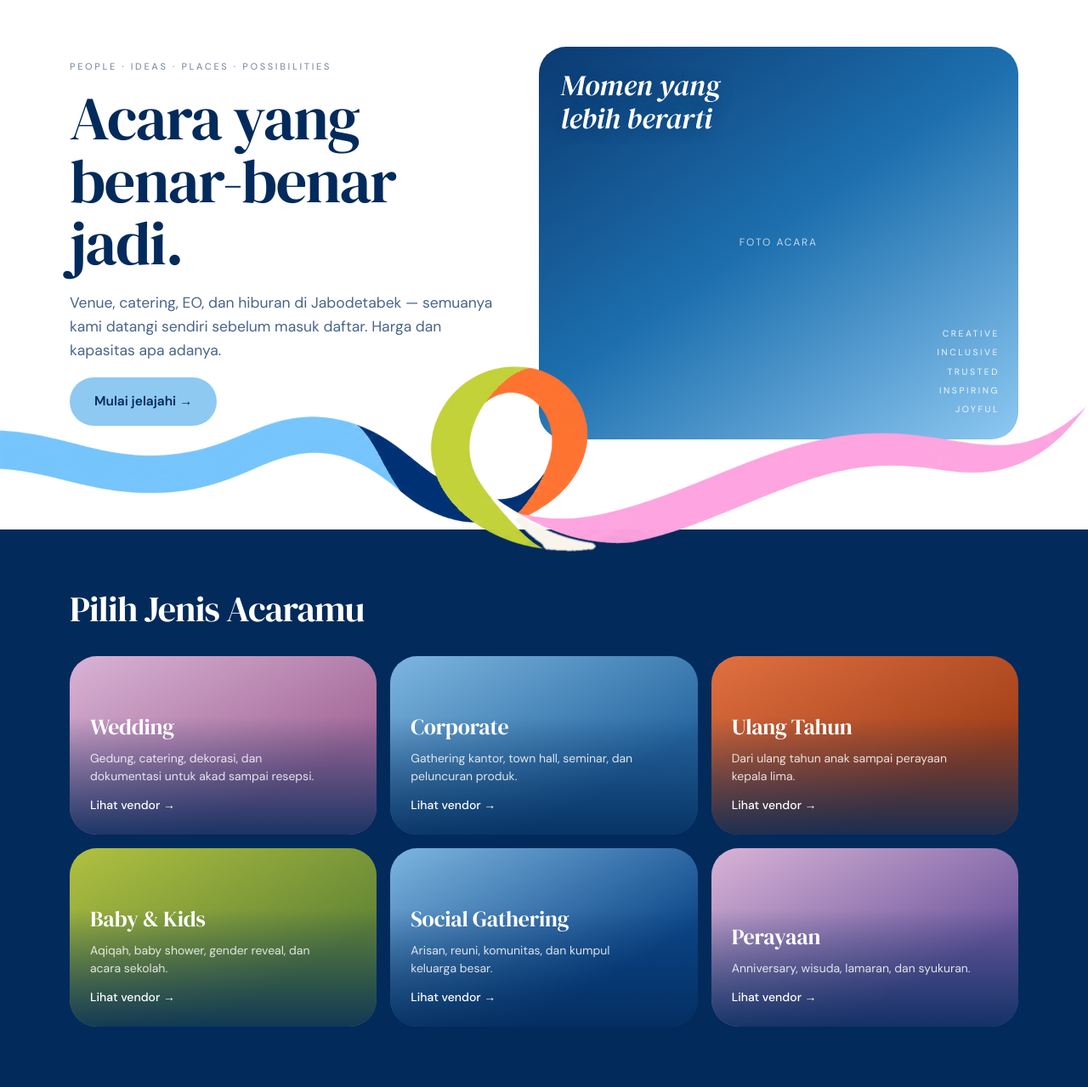
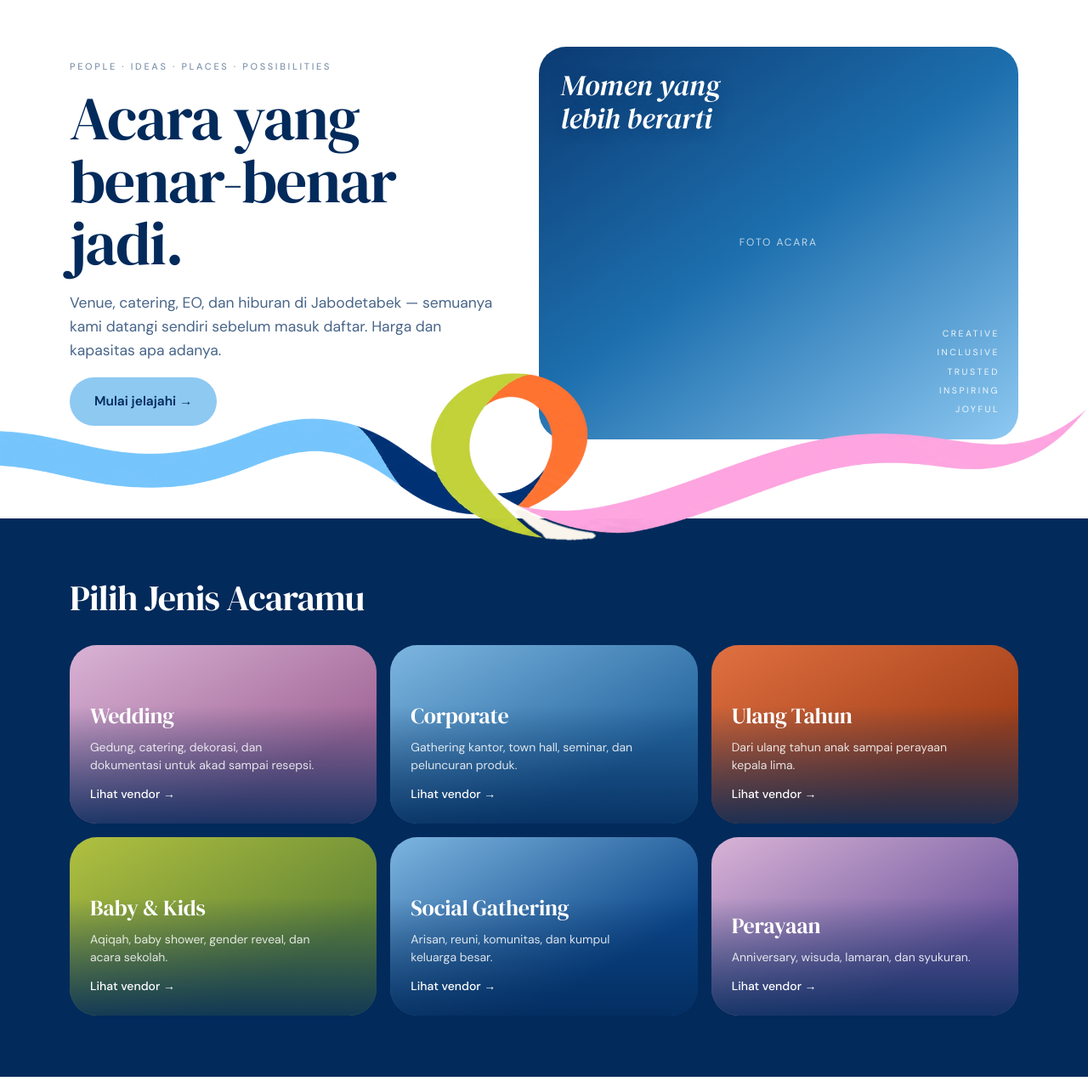
Before and after one commit to sierraleonez/kamalan-wireframe, a Laravel app: page / in a window 1280 px wide. Shown: the part 70-1349 px from the top of the page at 85% size. Run offline with Laravel 12, Linux system fonts and the light colour scheme; style sheets or scripts are compiled from the project's sources; some libraries are stand-ins or nearby versions.

Commit message:
Make the hero ribbon 10% less bold
The ribbon keeps the full screen width (its ends stay at the edges) but
is 90% of its original height, so the band and loop are 10% thinner.
Its offset and the hero's bottom space are scaled to match, keeping the
loop at the photo's corner and the small overlap into the navy band.

Co-Authored-By: Claude Opus 5.5 <noreply@anthropic.com>

```diff
--- a/resources/css/site.css
+++ b/resources/css/site.css
@@ -188,9 +188,9 @@ a.chip:hover,button.chip:hover{border-color:var(--text-3);color:var(--text)}
 .hero{padding-block:clamp(28px,5vw,56px) clamp(40px,6vw,72px);position:relative}
 .hero-grid{display:grid;gap:clamp(28px,4vw,48px);grid-template-columns:1fr;align-items:center}
 @media(min-width:940px){.hero-grid{grid-template-columns:minmax(0,1fr) minmax(0,1.12fr)}}
-/* Pita hero menjorok 10,33vw di bawah foto; pita jenis acara (navy) mulai 2vw sebelum ujung pita,
+/* Pita hero menjorok 9,3vw di bawah foto; pita jenis acara (navy) mulai 2vw sebelum ujung pita,
    jadi bagian bawah pita sedikit menindih tepi atasnya seperti di mockup. */
-.hero{padding-bottom:8.33vw}
+.hero{padding-bottom:7.3vw}
 .hero-art{position:relative;border-radius:var(--r-xl);overflow:hidden;aspect-ratio:4/3;background:linear-gradient(145deg,#0b3a72,#1d6fae 48%,#8EC9F2)}
 @media(min-width:940px){.hero-art{aspect-ratio:11/9}}
 .hero-art .ph{position:absolute;inset:0;display:grid;place-items:center;color:rgba(255,255,255,.72);font-size:12px;letter-spacing:.16em;text-transform:uppercase}
@@ -200,10 +200,10 @@ a.chip:hover,button.chip:hover{border-color:var(--text-3);color:var(--text)}
 .hero-art .script{position:absolute;left:26px;top:26px;color:#fff;font-size:clamp(24px,3vw,34px);text-shadow:0 2px 18px rgba(2,42,91,.35)}
 .hero-art .vals{position:absolute;right:22px;bottom:24px;text-align:right;color:rgba(255,255,255,.9);font-size:10.5px;letter-spacing:.24em;text-transform:uppercase;line-height:2.1}
 /* Pita hero (public/brand/hero-ribbon-v3.webp, 1920×327): selebar layar, kedua ujungnya di tepi layar.
-   Lingkarannya (x 47%, tinggi penuh) berpusat ±1,8vw di bawah tepi bawah foto hero, menindih sudut kirinya.
-   Tinggi pita = 327/1920 × 100vw = 17,03vw. */
+   Lingkarannya (x 47%, tinggi penuh) berpusat ±1,5vw di bawah tepi bawah foto hero, menindih sudut kirinya.
+   Tingginya 90% dari proporsi asli (17,03vw → 15,33vw) supaya pitanya tidak terlalu tebal. */
 .hero-grid{position:relative}
-.ribbon-hero{position:absolute;left:calc(50% - 50vw);top:calc(100% - 6.7vw);width:100vw;max-width:none;height:auto;z-index:2;pointer-events:none}
+.ribbon-hero{position:absolute;left:calc(50% - 50vw);top:calc(100% - 6.03vw);width:100vw;max-width:none;height:15.33vw;z-index:2;pointer-events:none}
 .hero-copy .btn{position:relative;z-index:3}
 
 /* ---------- occasion tiles ---------- */
```
